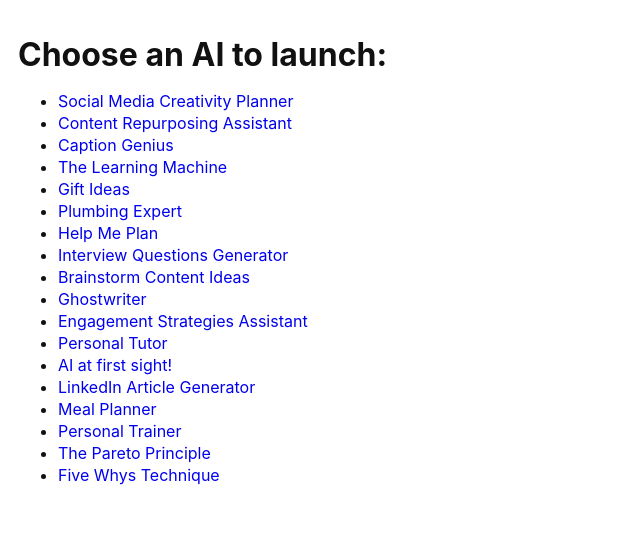
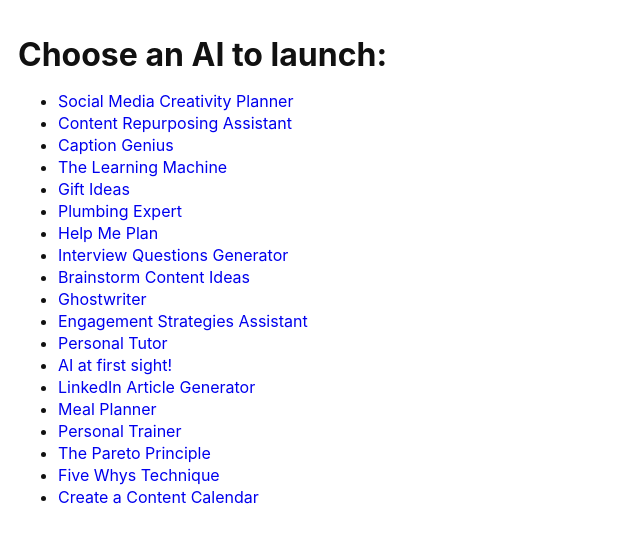
Before and after one commit to AXTesting/ax-featured-ai, a Next.js app: page / in a window 1280 px wide. Shown: the top 542 px of the page, without its empty margins (0-640 px from the left). Built offline with nearby package versions, Linux system fonts and the light colour scheme.

Commit message:
Update page.tsx

```diff
--- a/app/page.tsx
+++ b/app/page.tsx
@@ -57,6 +57,9 @@ export default function Home() {
         <li>
           <a href="/use/five-whys-technique">Five Whys Technique</a>
         </li>
+        <li>
+          <a href="/use/create-a-content-calendar-ax">Create a Content Calendar</a>
+        </li>
       </ul>
     </main>
   );
```
